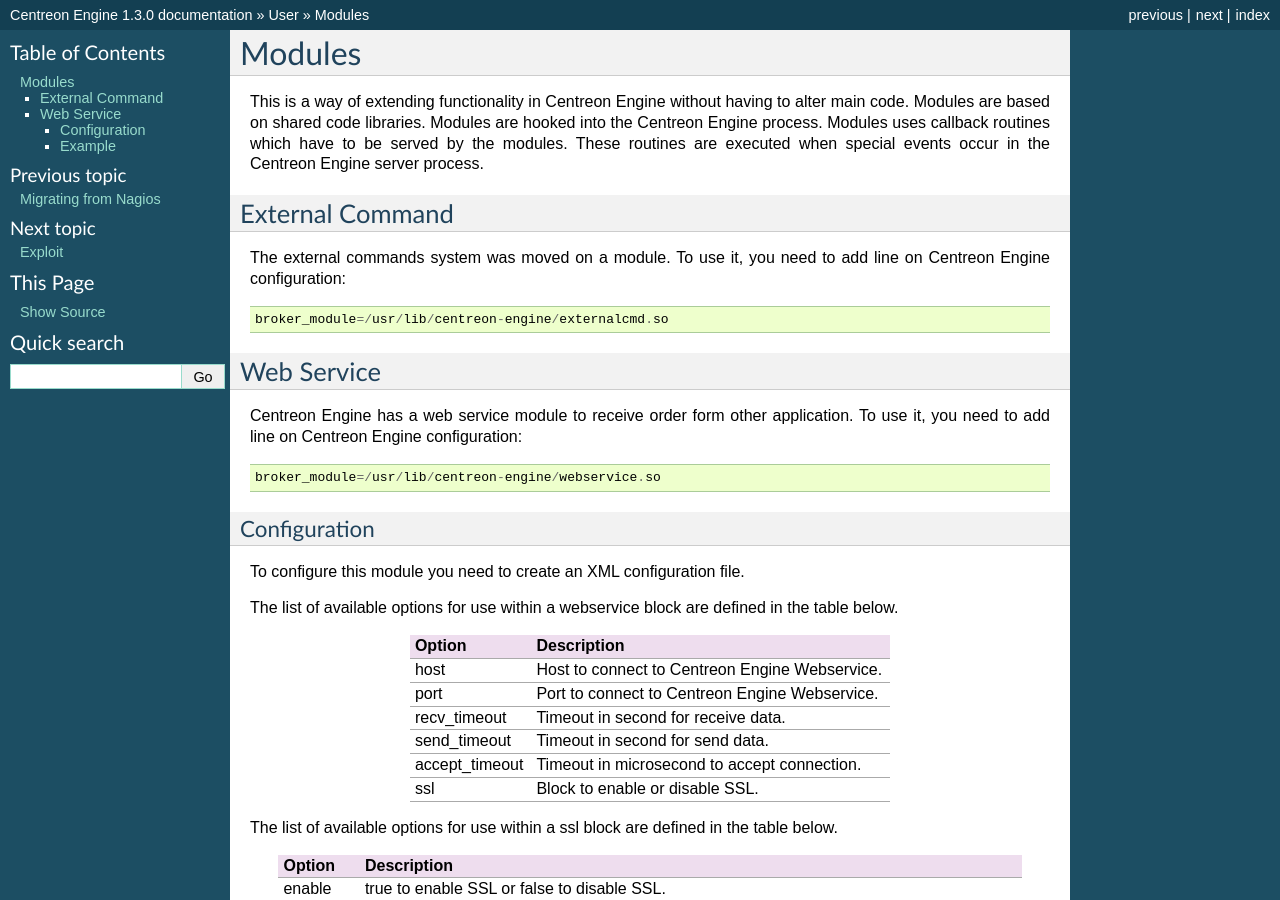
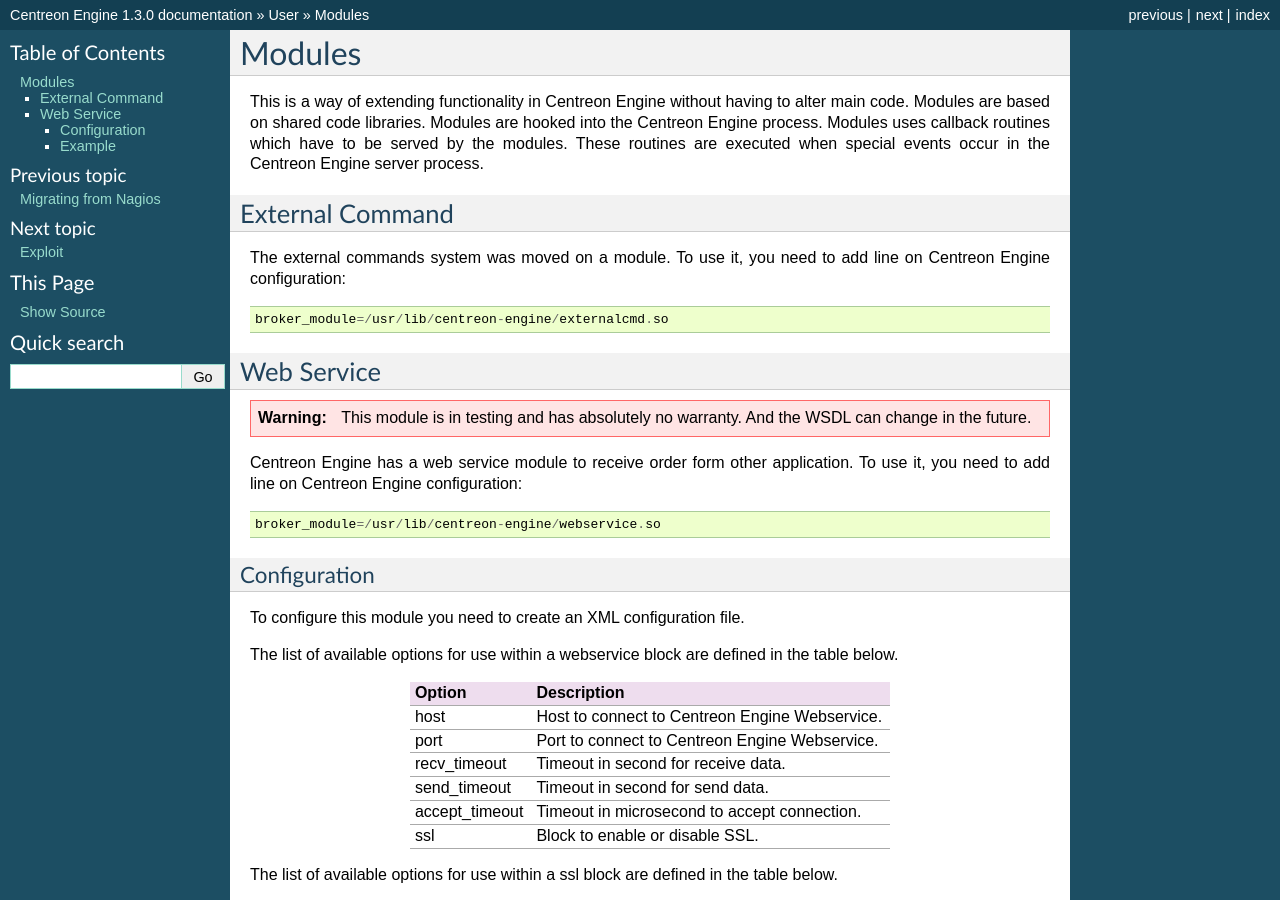
Before and after one commit to centreon/centreon-engine, a Sphinx documentation site: the page built from doc/user/modules.rst, in a window 1280 px wide and 900 px high. Built offline with Sphinx 7.4.7, drawn with Linux system fonts in a browser that asks for light colours.

Commit message:
Update documentation.

```diff
--- a/doc/user/modules.rst
+++ b/doc/user/modules.rst
@@ -19,6 +19,10 @@
 
 Web Service
 ===========
+
+.. warning::
+   This module is in testing and has absolutely no warranty. And the
+   WSDL can change in the future.
 
 Centreon Engine has a web service module to receive order form other
 application. To use it, you need to add line on Centreon Engine
```
